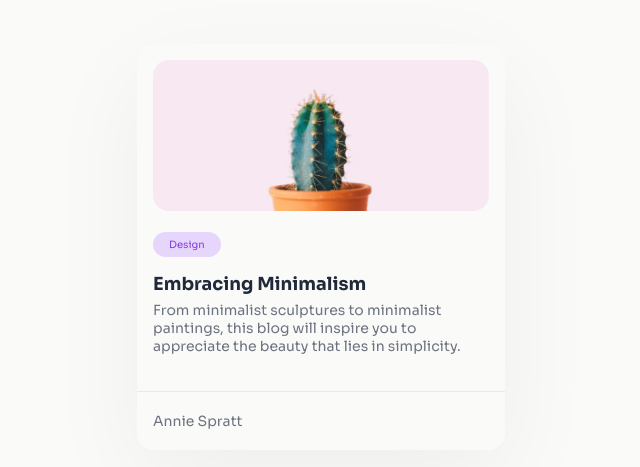
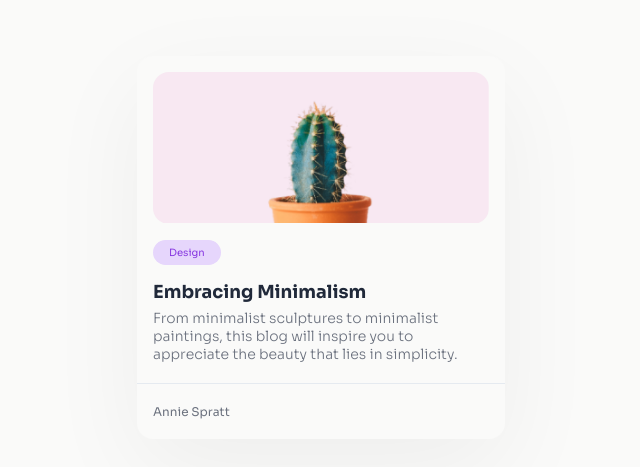
Before and after one commit to ahmedrabeasmaha/Minimal-Blog-Card, a plain HTML site: page index.html in a window 1280 px wide. Shown: the part 153-620 px from the top of the page, without its empty margins (319-959 px from the left). Drawn offline with Linux system fonts and the light colour scheme.

Commit message:
Update style.css

```diff
--- a/style.css
+++ b/style.css
@@ -17,14 +17,15 @@ html, body {
 }
 
 .container {
-    padding: 1rem;
+    padding: 1rem 1rem 0;
 }
 
 .container img {
-    height: 100%;
+    height: 152px;
     width: 100%;
     border-radius: 16px;
     object-fit: contain;
+    display: block;
 }
 
 .tag {
@@ -46,6 +47,7 @@ h1 {
 .body {
     font-size: 0.875rem;
     font-family: sora;
+    font-weight: 300;
     margin: 0.375rem 0 1.25rem 0;
     color: #6C727F;
 }
@@ -58,7 +60,7 @@ h1 {
 }
 
 .small-text {
-    font-size: 0.875rem;
+    font-size: 0.75rem;
     font-family: sora;
     margin: 1.25rem 0;
     color: #6C727F;
```
